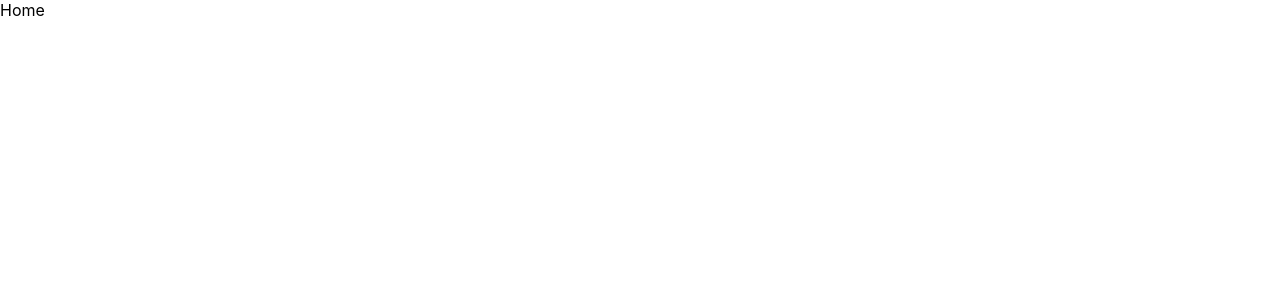
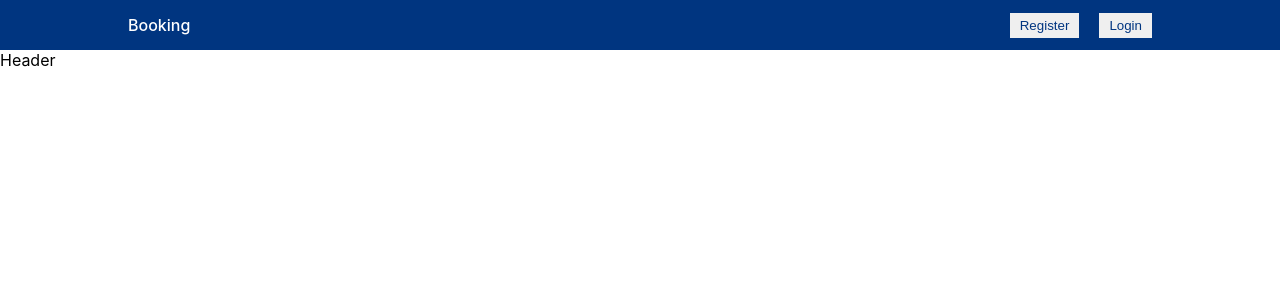
Before and after one commit to aniket7515/ReservationApp, a React (Create React App) app: page / in a window 1280 px wide. Shown: the top 300 px of the page. Built offline with nearby package versions, Linux system fonts and the light colour scheme.

Commit message:
Navbar Design

```diff
--- /dev/null
+++ b/src/components/header/Header.jsx
@@ -0,0 +1,10 @@
+import React from 'react'
+import './header.css'
+
+const Header = () => {
+  return (
+    <div>Header</div>
+  )
+}
+
+export default Header
--- /dev/null
+++ b/src/components/navbar/Navbar.css
@@ -0,0 +1,27 @@
+.navbar{
+    height: 50px;
+    background-color: #003580;
+    display: flex;
+    justify-content: center;
+}
+
+.navContainer{
+    width: 100%;
+    max-width: 1024px;
+    color: white;
+    display: flex;
+    align-items: center;
+    justify-content: space-between;
+}
+
+.logo{
+    font-weight: 500;
+}
+
+.navButton{
+    margin-left: 20px;
+    border: none;
+    padding: 5px 10px;
+    cursor: pointer;
+    color: #003580;
+}
--- /dev/null
+++ b/src/components/navbar/Navbar.jsx
@@ -0,0 +1,20 @@
+import React from 'react'
+import './Navbar.css'
+
+const Navbar = () => {
+  return (
+    <div className="navbar">
+        <div className="navContainer">
+            <span className="logo">Booking</span>
+            <div className="navItems">
+                <button className="navButton">Register</button>
+                <button className="navButton">Login</button>
+            </div>
+        </div>
+    </div>
+  )
+}
+
+export default Navbar
+
+// 7:55
--- a/src/pages/home/Home.jsx
+++ b/src/pages/home/Home.jsx
@@ -1,8 +1,15 @@
 import React from 'react'
+import Header from '../../components/header/Header'
+import Navbar from '../../components/navbar/Navbar'
+import "./home.css"
+
 
 const Home = () => {
   return (
-    <div>Home</div>
+    <div>
+      <Navbar/>
+      <Header/>
+    </div>
   )
 }
 
```
Also changed, not shown: src/components/header/header.css (added), src/pages/home/home.css (added).
